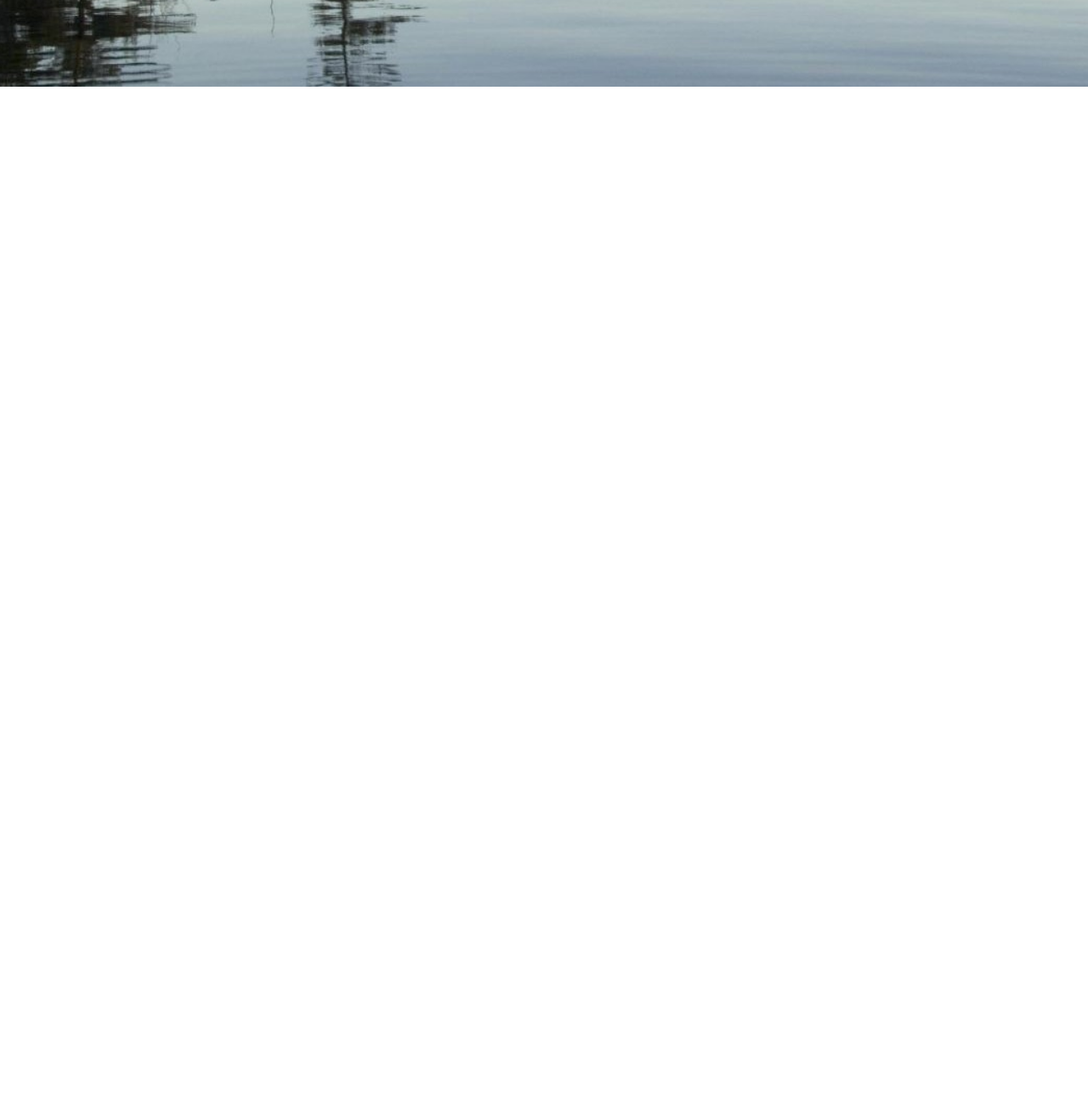
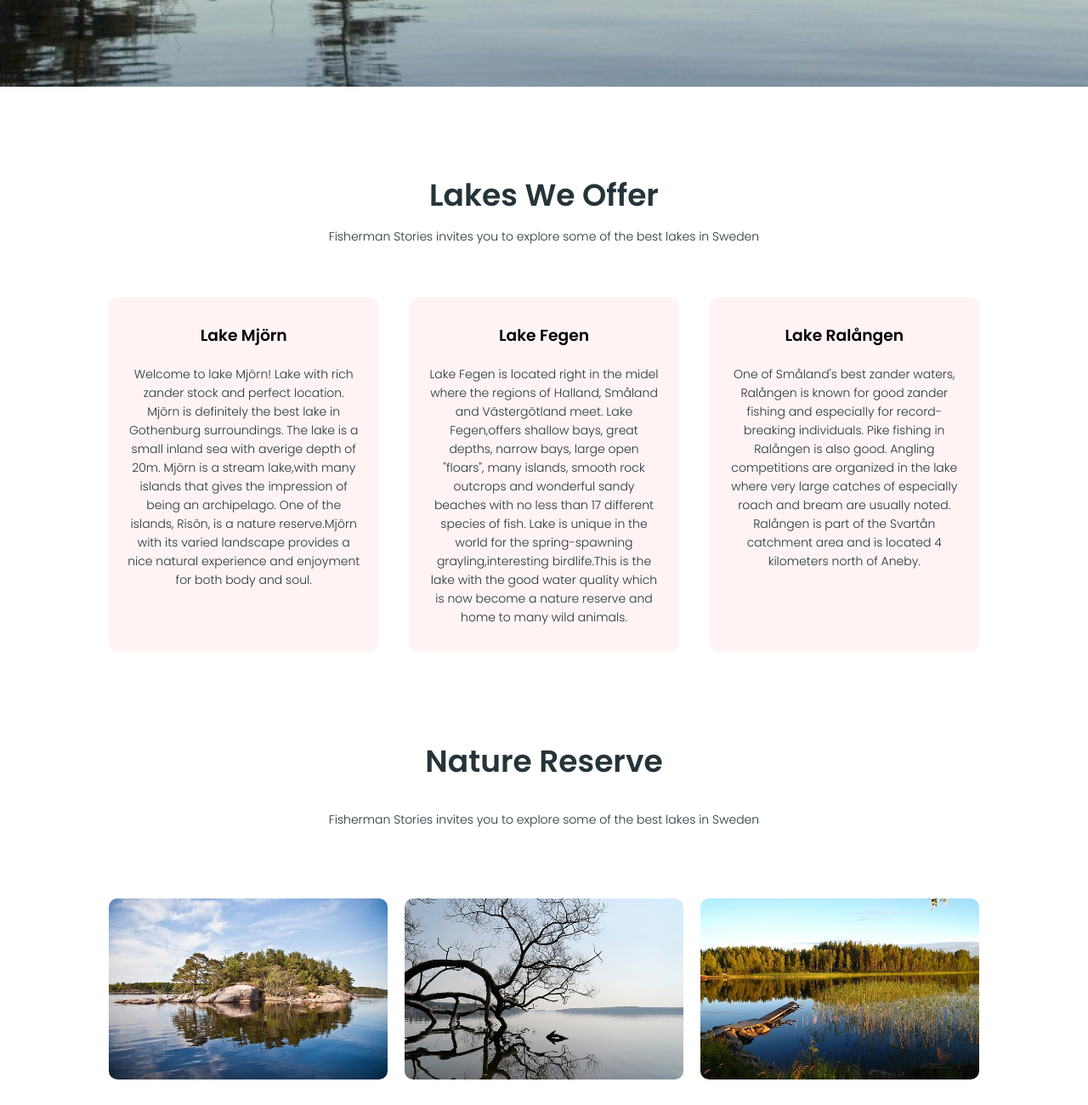
Before and after one commit to BojanMirkovic/NodejsFishermanStories, a website: page public/index.html in a window 1280 px wide. Shown: the part 698-1998 px from the top of the page at 85% size. Before the commit the page ends 800 px from the top, so only its background shows below. Drawn offline with Linux system fonts and the light colour scheme.

Commit message:
Lake Section with Nature Reserve section is finish

```diff
--- a/public/index.html
+++ b/public/index.html
@@ -2,6 +2,8 @@
 <html>
     <head>
 <!-- Setting the <meta> viewport to make your website look good on all devices -->
+    <meta charset="UTF-8">
+    <meta http-equiv="X-UA-Compatible" content="IE=edge">
     <meta name="viewport" content="width=device-width, initial-scale=1.0">
     <title>Fisherman Stories-Discover Your New Fishing Spot</title>
 <!--Link to an external style sheet:
@@ -17,6 +19,7 @@ href= Specifies the location of the linked document-->
 
 <script src="https://kit.fontawesome.com/b7505c27fc.js" crossorigin="anonymous"></script>
 
+ <!------- Home Section ----------->
     <body>
         <!--The <section> tag defines a section in a document.-->
     <section class="header">
@@ -56,8 +59,63 @@ href= Specifies the location of the linked document-->
         </div>
 
     </section>
+
+    <!------- Lakes Section ----------->
+    <section class="lakes">
+        <h1>Lakes We Offer </h1>
+        <p>Fisherman Stories invites you to explore some of the best lakes in Sweden</p>
+
+     <div class="row">
+        <div class="lake-col">
+            <h3>Lake Mjörn</h3>
+            <p>Welcome to lake Mjörn! Lake with rich zander stock and perfect location. Mjörn is definitely the best lake in Gothenburg surroundings.
+                The lake is a small inland sea with averige depth of 20m. Mjörn is a stream lake,with many islands that gives the impression of being an archipelago. One of the islands, Risön, is a nature reserve.Mjörn with its varied landscape provides a nice natural experience and enjoyment for both body and soul.</p>
+        </div>
+        <div class="lake-col">
+            <h3>Lake Fegen</h3>
+            <p>Lake Fegen is located right in the midel where the regions of Halland, Småland and Västergötland meet.
+                Lake Fegen,offers shallow bays, great depths, narrow bays, large open "floars", many islands, smooth rock outcrops and wonderful sandy beaches with no less than 17 different species of fish.
+                Lake is unique in the world for the spring-spawning grayling,interesting birdlife.This is the lake with the good water quality which is now become a nature reserve and home to many wild animals.</p>
+        </div>
+        <div class="lake-col">
+            <h3>Lake Ralången</h3>
+            <p>One of Småland's best zander waters, Ralången is known for good zander fishing and especially for record-breaking individuals. Pike fishing in Ralången is also good. Angling competitions are organized in the lake where very large catches of especially roach and bream are usually noted.
+
+                Ralången is part of the Svartån catchment area and is located 4 kilometers north of Aneby.</p>
+        </div>
+     </div>
+
+    </section>
+       <!------- Nature Reserve Section ----------->
+       <section class="natureReserve">
+        <h1>Nature Reserve</h1>
+        <p> <p>Fisherman Stories invites you to explore some of the best lakes in Sweden</p></p>
+        <div class="row">
+            <div class="natureReserv-col">
+                <img src="images/mjorn.jpg" >
+                <div class="layer">
+                    <h3>Mjörn</h3>
+                </div>
+            </div>
+            <div class="natureReserv-col">
+                <img src="images/fegen.jpg" >
+                <div class="layer">
+                    <h3>Fegen</h3>
+                </div>
+            </div>
+            <div class="natureReserv-col">
+                <img src="images/ralangen.jpg" >
+                <div class="layer">
+                    <h3>Ralången</h3>
+                </div>
+            </div>
+
+
+        </div>
+    </section>
+
     <!--create javaScrept function for showing and hiding Menu in small screen mode-->
-    <script src="smallScreenMenuScript.js">
+    <script src="smallScreenMenuScript.js"></script>
 
     </script>
     </body>
--- a/public/style.css
+++ b/public/style.css
@@ -71,7 +71,7 @@ nav img{
     margin:75px 0 20px;
     color: #253439;
 }
-/*we creating button look for this class*/
+/*we are creating button look for this class*/
 .hero-btn{
     display:inline-block;
     text-decoration: none;
@@ -145,5 +145,98 @@ nav .fa{
 .nav-links ul{
     padding: 30px;
 }
+}
+/* Lakes Section */
+.lakes{
+    width: 80%;
+    margin: auto;
+    text-align: center;
+    padding-top: 100px;
+}
+h1{
+    color: #253439;
+    font-size: 36px;
+    font-weight: 600; /*ticknes of letters*/
+}
+p{
+    color: #253439;
+    font-size: 14px;
+    font-weight: 300;
+    line-height: 22px;
+    padding: 10px;
+}
+.row{
+    margin-top: 5%;
+    display: flex; /* it is displayng content in a row*/
+    justify-content: space-between;
+}
+.lake-col{
+    flex-basis: 31%;
+    background: #fff3f3;
+    border-radius: 10px;
+    margin-bottom: 5%;
+    padding: 20px 12px;
+    box-sizing: border-box;
+    transition: 0.5s;
+}
+h3{
+    text-align: center;
+    font-weight: 600;
+    margin: 10px 0;
+}
+.lake-col:hover{
+    box-shadow:0 0 20px 0px rgba(0,0,0,0.2) ;
+}
+@media(max-width: 700px){
+    .row{
+        flex-direction: column;
+    }
+}
+
+/* Lakes Section */
+.natureReserve{
+    width: 80%;
+    margin: auto;
+    text-align: center;
+    padding-top: 50px;
 
 }
+.natureReserv-col{
+    flex-basis: 32%;
+    border-radius: 10px;
+    margin-bottom: 30px;
+    position: relative;
+    overflow: hidden;
+}
+.natureReserv-col img{
+    width: 100%;
+    display: block; /*making img bottom corners round*/
+}
+.layer{
+    background: transparent;
+    height: 100%;
+    width: 100%;
+    position: absolute;
+    top: 0;
+    left: 0;
+    transition: 0.5s;
+}
+.layer:hover{
+    background: #00b1e270;
+}
+.layer h3{
+    width: 100%;
+    font-weight: 500;
+    color: #fff;
+    font-size: 26px;
+    bottom: 0;
+    left: 50%;
+    transform: translateX(-50%);
+    position: absolute;
+    opacity: 0;        /*makes to img titel disappear*/
+    transition: 0.5s;
+}
+.layer:hover h3{
+    bottom: 49%;  /*position from the bottom*/
+    opacity: 1;  /*img titel shows back*/
+}
--- a/server.js
+++ b/server.js
@@ -2,7 +2,7 @@ const http = require('http');
 const fs = require('fs');
 const path = require('path');
 const mime = require('mime');
-const port = 5000;
+const port = 5500;
 
 const server = http.createServer((req, res) => {
   console.log(`Request for ${req.url} received.`);
@@ -26,6 +26,9 @@ const server = http.createServer((req, res) => {
         res.end('Internal Server Error');
         return;
       }
+
+
+
       res.setHeader('Content-Type', 'text/html');
       res.end(data);
     });
```
Also changed, not shown: public/images/fegen.jpg (added), public/images/mjorn.jpg (added), public/images/mjorn2.jpg (added), public/images/ralangen.jpg (added).
